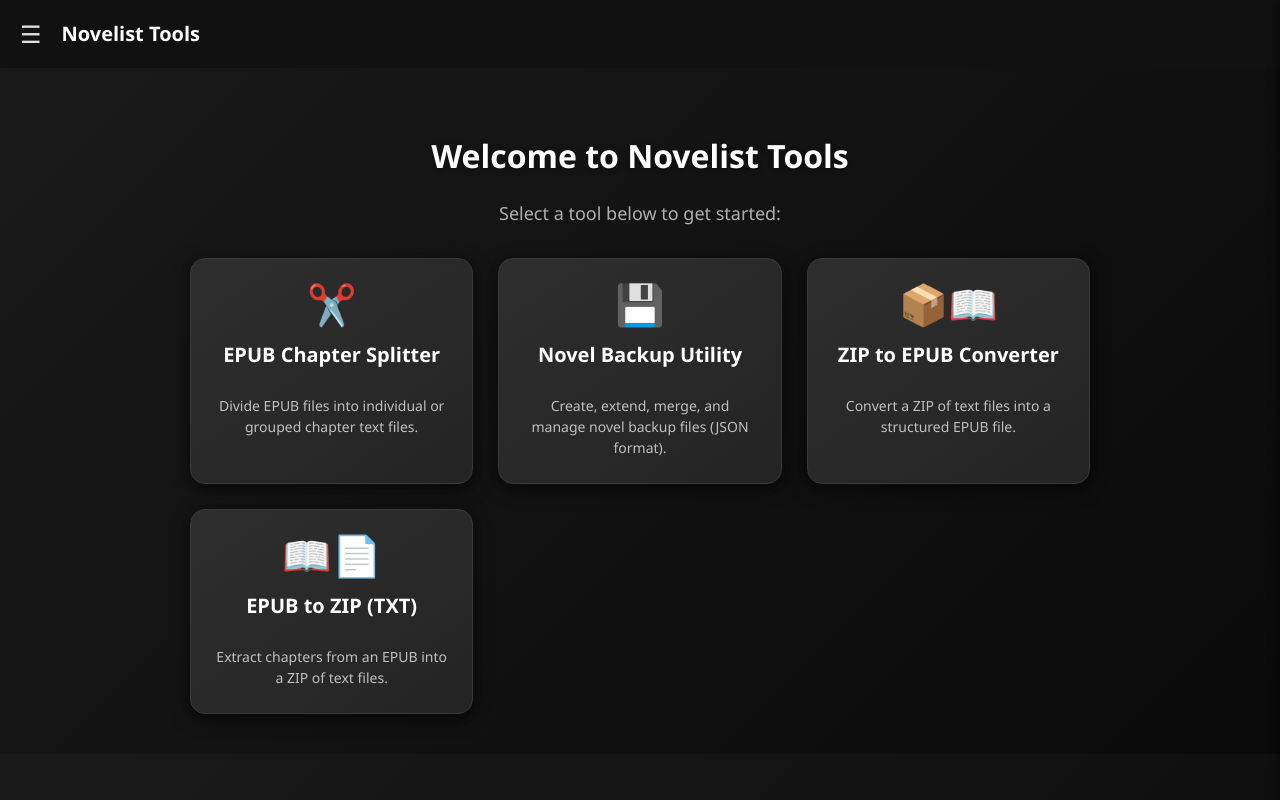
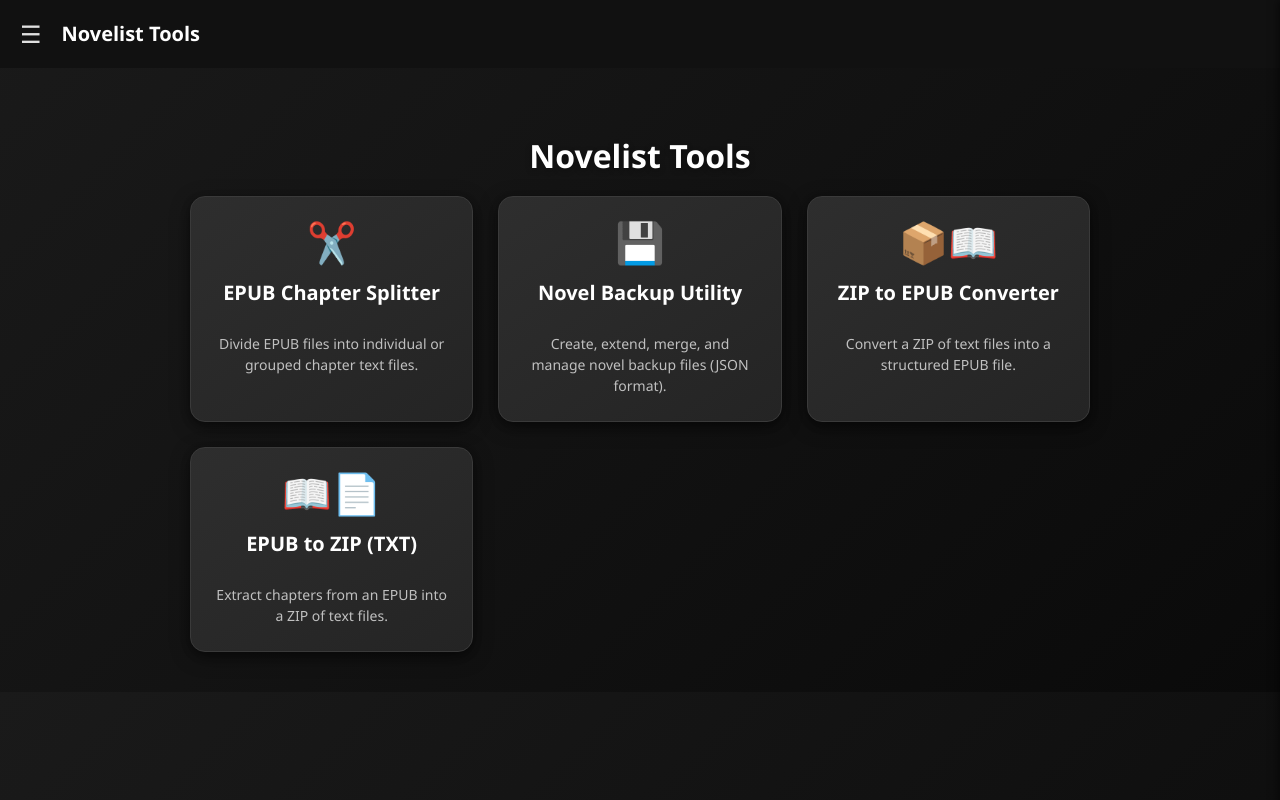
Before and after one commit to s4daharu/Novelist-Tools, a plain HTML site: page index.html in a window 1280 px wide. Drawn offline with nearby package versions, Linux system fonts and the light colour scheme.

Commit message:
minor ui fix

```diff
--- a/index.html
+++ b/index.html
@@ -38,8 +38,7 @@
   <div class="container">
     <!-- Dashboard Section -->
     <div id="dashboardApp" class="dashboard-container">
-      <h1>Welcome to Novelist Tools</h1>
-      <p class="dashboard-intro">Select a tool below to get started:</p>
+      <h1>Novelist Tools</h1>
       <div class="tool-cards-grid">
         <div class="tool-card" onclick="launchAppFromCard('splitter')">
           <div class="tool-card-icon">✂️</div>
```
